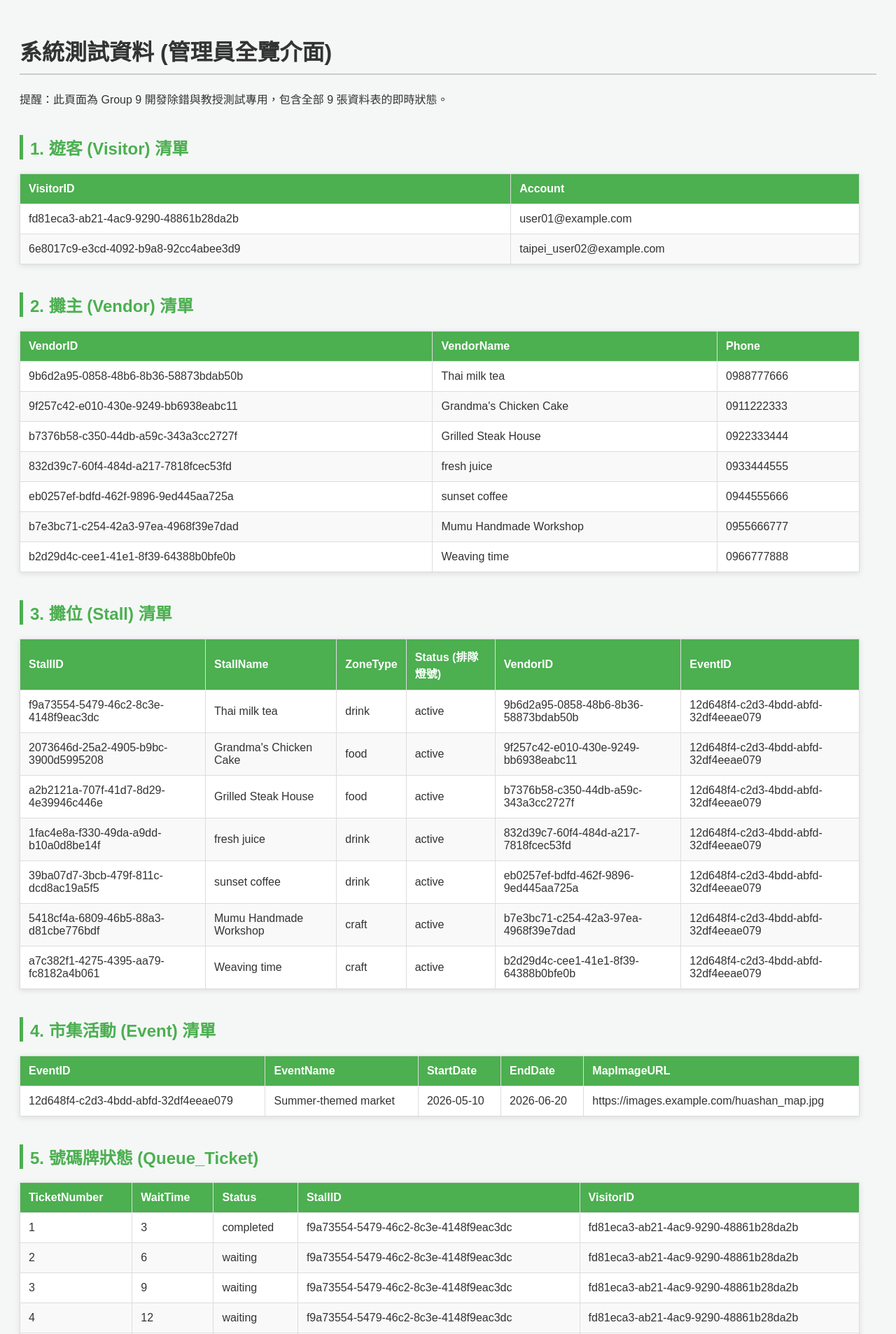
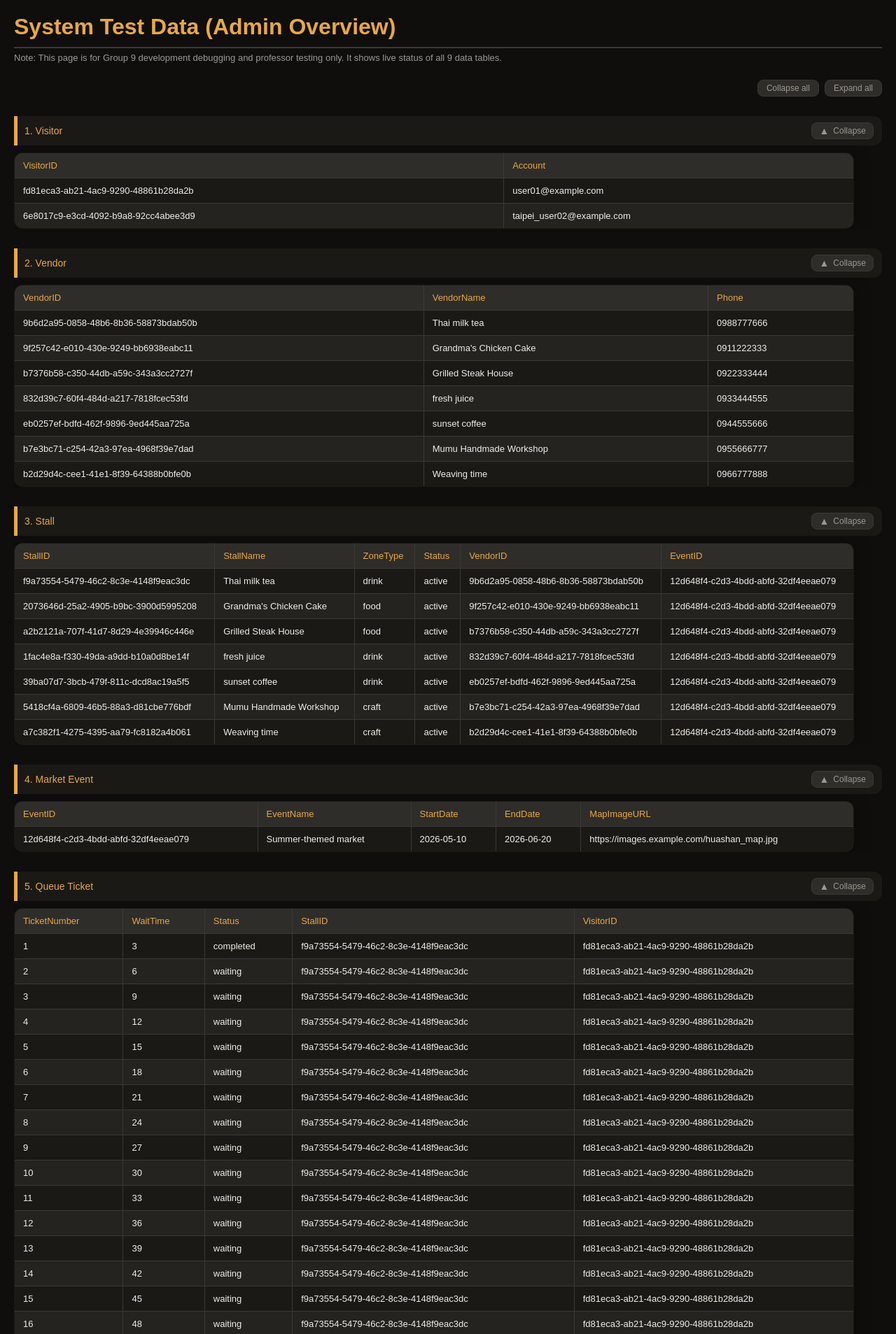
Before and after one commit to ntn101044-lang/woo-God-, a Flask app: page /admin_dashboard in a window 1280 px wide. Shown: the top 1907 px of the page at 70% size. Run offline with Flask 3, Linux system fonts and the light colour scheme.

Commit message:
manager 排版

```diff
--- a/seed.py
+++ b/seed.py
@@ -378,7 +378,7 @@ def seed_all_tables():
         db.session.commit()
 
         print("==================================================")
-        print("Successful! 全系統資料已建立！")
+        print("Successful!")
         print("==================================================")
 
 if __name__ == '__main__':
--- a/templates/admin.html
+++ b/templates/admin.html
@@ -1,116 +1,196 @@
 <!DOCTYPE html>
-<html lang="zh-TW">
+<html lang="en">
 <head>
     <meta charset="UTF-8">
     <meta name="viewport" content="width=device-width, initial-scale=1.0">
-    <title>系統測試資料 (管理員介面) | Group 9</title>
+    <title>System Test Data (Admin Overview) | Group 9</title>
     <style>
+        :root {
+            --bg:        #0f0e0c;
+            --bg2:       #1a1915;
+            --bg3:       #242320;
+            --surface:   #2e2d29;
+            --border:    #3a3935;
+            --text:      #f0ede6;
+            --text-muted:#9b9890;
+            --accent:    #e8a847;
+            --accent2:   #d4763b;
+            --green:     #4caf82;
+            --yellow:    #e8c547;
+            --red:       #e85b47;
+            --radius:    12px;
+            --radius-lg: 20px;
+            --shadow:    0 4px 24px rgba(0,0,0,0.4);
+        }
+        * { box-sizing: border-box; margin: 0; padding: 0; }
         body {
             font-family: 'Arial', sans-serif;
             padding: 20px;
-            background-color: #f4f7f6;
-            color: #333;
+            background-color: var(--bg);
+            color: var(--text);
         }
         h1 {
-            border-bottom: 2px solid #ccc;
+            color: var(--accent);
+            border-bottom: 2px solid var(--border);
             padding-bottom: 10px;
+            margin-bottom: 6px;
         }
-        h2 {
-            color: #4CAF50;
-            margin-top: 40px;
-            border-left: 5px solid #4CAF50;
-            padding-left: 10px;
+        .subtitle { color: var(--text-muted); font-size: 13px; margin-bottom: 24px; }
+
+        /* ── Collapse / Expand controls ── */
+        .collapse-all-bar {
+            display: flex;
+            justify-content: flex-end;
+            gap: 8px;
+            margin-bottom: 4px;
         }
+        .ctrl-btn {
+            font-size: 12px;
+            color: var(--text-muted);
+            background: var(--surface);
+            border: 1px solid var(--border);
+            border-radius: 8px;
+            padding: 4px 12px;
+            cursor: pointer;
+            transition: color 0.15s, background 0.15s;
+        }
+        .ctrl-btn:hover { color: var(--accent); background: var(--bg3); }
+
+        /* ── Section ── */
+        .section { margin-top: 28px; }
+        .section-header {
+            display: flex;
+            align-items: center;
+            justify-content: space-between;
+            background: var(--bg2);
+            border-left: 5px solid var(--accent);
+            border-radius: 0 var(--radius) var(--radius) 0;
+            padding: 9px 12px 9px 10px;
+            cursor: pointer;
+            user-select: none;
+            transition: background 0.15s;
+        }
+        .section-header:hover { background: var(--bg3); }
+        .section-title { color: var(--accent); font-size: 14px; font-weight: 500; }
+        .toggle-btn {
+            display: flex;
+            align-items: center;
+            gap: 6px;
+            color: var(--text-muted);
+            font-size: 12px;
+            background: var(--surface);
+            border: 1px solid var(--border);
+            border-radius: 8px;
+            padding: 3px 10px;
+            cursor: pointer;
+            transition: color 0.15s, background 0.15s;
+        }
+        .toggle-btn:hover { color: var(--accent); background: var(--bg3); }
+        .toggle-icon {
+            font-size: 14px;
+            display: inline-block;
+            transition: transform 0.25s;
+        }
+        .section-body {
+            overflow: hidden;
+            transition: max-height 0.3s ease, opacity 0.3s ease;
+            max-height: 2000px;
+            opacity: 1;
+        }
+        .section-body.collapsed { max-height: 0; opacity: 0; }
+
+        /* ── Table ── */
         table {
             border-collapse: collapse;
             width: 100%;
             max-width: 1200px;
-            margin-bottom: 20px;
-            background-color: #fff;
-            box-shadow: 0 2px 8px rgba(0,0,0,0.1);
+            margin: 10px 0 0;
+            background-color: var(--bg2);
+            border: 1px solid var(--border);
+            border-radius: var(--radius);
+            overflow: hidden;
+            box-shadow: var(--shadow);
         }
-        th, td {
-            border: 1px solid #ddd;
-            padding: 12px;
-            text-align: left;
-        }
-        th {
-            background-color: #4CAF50;
-            color: white;
-        }
-        tr:nth-child(even) { background-color: #f9f9f9; }
-        tr:hover { background-color: #f1f1f1; }
+        th, td { border: 1px solid var(--border); padding: 10px 12px; text-align: left; font-size: 13px; }
+        th { background-color: var(--surface); color: var(--accent); font-weight: 500; }
+        tr:nth-child(even) td { background-color: var(--bg3); }
+        tr:hover td { background-color: rgba(232,168,71,0.06); }
 
-        /* 攤位排隊燈號專屬樣式 */
-        .status-green { color: #2e7d32; font-weight: bold; }
-        .status-yellow { color: #f57f17; font-weight: bold; }
-        .status-red { color: #c62828; font-weight: bold; }
-
-        /* 空資料提示樣式 */
-        .empty-msg {
-            text-align: center;
-            color: #888;
-            font-style: italic;
-        }
+        .status-green  { color: var(--green);  font-weight: bold; }
+        .status-yellow { color: var(--yellow); font-weight: bold; }
+        .status-red    { color: var(--red);    font-weight: bold; }
+        .empty-msg { text-align: center; color: var(--text-muted); font-style: italic; padding: 14px; }
     </style>
 </head>
 <body>
-    <h1>系統測試資料 (管理員全覽介面)</h1>
-    <p>提醒：此頁面為 Group 9 開發除錯與教授測試專用，包含全部 9 張資料表的即時狀態。</p>
 
-    <h2>1. 遊客 (Visitor) 清單</h2>
+<h1>System Test Data (Admin Overview)</h1>
+<p class="subtitle">Note: This page is for Group 9 development debugging and professor testing only. It shows live status of all 9 data tables.</p>
+
+<div class="collapse-all-bar">
+    <button class="ctrl-btn" onclick="setAll(false)">Collapse all</button>
+    <button class="ctrl-btn" onclick="setAll(true)">Expand all</button>
+</div>
+
+<!-- ① Visitor -->
+<div class="section">
+    <div class="section-header" onclick="toggle(this)">
+        <span class="section-title">1. Visitor</span>
+        <button class="toggle-btn">
+            <span class="toggle-icon">▲</span>
+            <span class="toggle-label">Collapse</span>
+        </button>
+    </div>
+    <div class="section-body">
         <table>
-        <thead>
-            <tr>
-                <th>VisitorID</th>
-                <th>Account</th>
-            </tr>
-        </thead>
+            <thead><tr><th>VisitorID</th><th>Account</th></tr></thead>
             <tbody>
                 {% for visitor in visitors %}
-            <tr>
-                <td>{{ visitor['VisitorID'] }}</td>
-                <td>{{ visitor['Account'] }}</td>
-            </tr>
+                <tr><td>{{ visitor['VisitorID'] }}</td><td>{{ visitor['Account'] }}</td></tr>
                 {% else %}
-            <tr><td colspan="2" class="empty-msg">目前資料庫無遊客資料</td></tr>
+                <tr><td colspan="2" class="empty-msg">No visitor data found</td></tr>
                 {% endfor %}
             </tbody>
         </table>
+    </div>
+</div>
 
-    <h2>2. 攤主 (Vendor) 清單</h2>
+<!-- ② Vendor -->
+<div class="section">
+    <div class="section-header" onclick="toggle(this)">
+        <span class="section-title">2. Vendor</span>
+        <button class="toggle-btn">
+            <span class="toggle-icon">▲</span>
+            <span class="toggle-label">Collapse</span>
+        </button>
+    </div>
+    <div class="section-body">
         <table>
-        <thead>
-            <tr>
-                <th>VendorID</th>
-                <th>VendorName</th>
-                <th>Phone</th>
-            </tr>
-        </thead>
+            <thead><tr><th>VendorID</th><th>VendorName</th><th>Phone</th></tr></thead>
             <tbody>
                 {% for vendor in vendors %}
-            <tr>
-                <td>{{ vendor['VendorID'] }}</td>
-                <td>{{ vendor['VendorName'] }}</td>
-                <td>{{ vendor['Phone'] }}</td>
-            </tr>
+                <tr><td>{{ vendor['VendorID'] }}</td><td>{{ vendor['VendorName'] }}</td><td>{{ vendor['Phone'] }}</td></tr>
                 {% else %}
-            <tr><td colspan="3" class="empty-msg">目前資料庫無攤主資料</td></tr>
+                <tr><td colspan="3" class="empty-msg">No vendor data found</td></tr>
                 {% endfor %}
             </tbody>
         </table>
+    </div>
+</div>
 
-    <h2>3. 攤位 (Stall) 清單</h2>
+<!-- ③ Stall -->
+<div class="section">
+    <div class="section-header" onclick="toggle(this)">
+        <span class="section-title">3. Stall</span>
+        <button class="toggle-btn">
+            <span class="toggle-icon">▲</span>
+            <span class="toggle-label">Collapse</span>
+        </button>
+    </div>
+    <div class="section-body">
         <table>
             <thead>
-            <tr>
-                <th>StallID</th>
-                <th>StallName</th>
-                <th>ZoneType</th>
-                <th>Status (排隊燈號)</th>
-                <th>VendorID</th>
-                <th>EventID</th>
-            </tr>
+                <tr><th>StallID</th><th>StallName</th><th>ZoneType</th><th>Status</th><th>VendorID</th><th>EventID</th></tr>
             </thead>
             <tbody>
                 {% for stall in stalls %}
@@ -118,108 +198,101 @@
                     <td>{{ stall['StallID'] }}</td>
                     <td>{{ stall['StallName'] }}</td>
                     <td>{{ stall['ZoneType'] }}</td>
-                <td class="
-                    {% if stall['Status'] == 'Green' %}status-green
-                    {% elif stall['Status'] == 'Yellow' %}status-yellow
-                    {% elif stall['Status'] == 'Red' %}status-red
-                    {% endif %}">
+                    <td class="{% if stall['Status'] == 'Green' %}status-green{% elif stall['Status'] == 'Yellow' %}status-yellow{% elif stall['Status'] == 'Red' %}status-red{% endif %}">
                         {{ stall['Status'] }}
                     </td>
                     <td>{{ stall['VendorID'] }}</td>
                     <td>{{ stall['EventID'] }}</td>
                 </tr>
                 {% else %}
-            <tr><td colspan="6" class="empty-msg">目前資料庫無攤位資料</td></tr>
+                <tr><td colspan="6" class="empty-msg">No stall data found</td></tr>
                 {% endfor %}
             </tbody>
         </table>
+    </div>
+</div>
 
-    <h2>4. 市集活動 (Event) 清單</h2>
+<!-- ④ Market Event -->
+<div class="section">
+    <div class="section-header" onclick="toggle(this)">
+        <span class="section-title">4. Market Event</span>
+        <button class="toggle-btn">
+            <span class="toggle-icon">▲</span>
+            <span class="toggle-label">Collapse</span>
+        </button>
+    </div>
+    <div class="section-body">
         <table>
-        <thead>
-            <tr>
-                <th>EventID</th>
-                <th>EventName</th>
-                <th>StartDate</th>
-                <th>EndDate</th>
-                <th>MapImageURL</th>
-            </tr>
-        </thead>
+            <thead><tr><th>EventID</th><th>EventName</th><th>StartDate</th><th>EndDate</th><th>MapImageURL</th></tr></thead>
             <tbody>
                 {% for event in events %}
-            <tr>
-                <td>{{ event['EventID'] }}</td>
-                <td>{{ event['EventName'] }}</td>
-                <td>{{ event['StartDate'] }}</td>
-                <td>{{ event['EndDate'] }}</td>
-                <td>{{ event['MapImageURL'] }}</td>
-            </tr>
+                <tr><td>{{ event['EventID'] }}</td><td>{{ event['EventName'] }}</td><td>{{ event['StartDate'] }}</td><td>{{ event['EndDate'] }}</td><td>{{ event['MapImageURL'] }}</td></tr>
                 {% else %}
-            <tr><td colspan="5" class="empty-msg">目前資料庫無活動資料</td></tr>
+                <tr><td colspan="5" class="empty-msg">No event data found</td></tr>
                 {% endfor %}
             </tbody>
         </table>
+    </div>
+</div>
 
-    <h2>5. 號碼牌狀態 (Queue_Ticket)</h2>
+<!-- ⑤ Queue Ticket -->
+<div class="section">
+    <div class="section-header" onclick="toggle(this)">
+        <span class="section-title">5. Queue Ticket</span>
+        <button class="toggle-btn">
+            <span class="toggle-icon">▲</span>
+            <span class="toggle-label">Collapse</span>
+        </button>
+    </div>
+    <div class="section-body">
         <table>
-        <thead>
-            <tr>
-                <th>TicketNumber</th>
-                <th>WaitTime</th>
-                <th>Status</th>
-                <th>StallID</th>
-                <th>VisitorID</th>
-            </tr>
-        </thead>
+            <thead><tr><th>TicketNumber</th><th>WaitTime</th><th>Status</th><th>StallID</th><th>VisitorID</th></tr></thead>
             <tbody>
                 {% for ticket in tickets %}
-            <tr>
-                <td>{{ ticket['TicketNumber'] }}</td>
-                <td>{{ ticket['WaitTime'] }}</td>
-                <td>{{ ticket['Status'] }}</td>
-                <td>{{ ticket['StallID'] }}</td>
-                <td>{{ ticket['VisitorID'] }}</td>
-            </tr>
+                <tr><td>{{ ticket['TicketNumber'] }}</td><td>{{ ticket['WaitTime'] }}</td><td>{{ ticket['Status'] }}</td><td>{{ ticket['StallID'] }}</td><td>{{ ticket['VisitorID'] }}</td></tr>
                 {% else %}
-            <tr><td colspan="5" class="empty-msg">目前無人排隊</td></tr>
+                <tr><td colspan="5" class="empty-msg">No one in queue</td></tr>
                 {% endfor %}
             </tbody>
         </table>
+    </div>
+</div>
 
-    <h2>6. 系統商品總表 (Product)</h2>
+<!-- ⑥ Product -->
+<div class="section">
+    <div class="section-header" onclick="toggle(this)">
+        <span class="section-title">6. Product</span>
+        <button class="toggle-btn">
+            <span class="toggle-icon">▲</span>
+            <span class="toggle-label">Collapse</span>
+        </button>
+    </div>
+    <div class="section-body">
         <table>
-        <thead>
-            <tr>
-                <th>ProductID</th>
-                <th>ProductName</th>
-                <th>Price</th>
-            </tr>
-        </thead>
+            <thead><tr><th>ProductID</th><th>ProductName</th><th>Price</th></tr></thead>
             <tbody>
                 {% for product in products %}
-            <tr>
-                <td>{{ product['ProductID'] }}</td>
-                <td>{{ product['ProductName'] }}</td>
-                <td>${{ product['Price'] }}</td>
-            </tr>
+                <tr><td>{{ product['ProductID'] }}</td><td>{{ product['ProductName'] }}</td><td>${{ product['Price'] }}</td></tr>
                 {% else %}
-            <tr><td colspan="3" class="empty-msg">無商品資料</td></tr>
+                <tr><td colspan="3" class="empty-msg">No product data found</td></tr>
                 {% endfor %}
             </tbody>
         </table>
+    </div>
+</div>
 
-    <h2>7. 總訂單監控 (Order)</h2>
+<!-- ⑦ Order -->
+<div class="section">
+    <div class="section-header" onclick="toggle(this)">
+        <span class="section-title">7. Order</span>
+        <button class="toggle-btn">
+            <span class="toggle-icon">▲</span>
+            <span class="toggle-label">Collapse</span>
+        </button>
+    </div>
+    <div class="section-body">
         <table>
-        <thead>
-            <tr>
-                <th>OrderID</th>
-                <th>OrderTime</th>
-                <th>Status</th>
-                <th>PaymentMethod</th>
-                <th>VisitorID</th>
-                <th>StallID</th>
-            </tr>
-        </thead>
+            <thead><tr><th>OrderID</th><th>OrderTime</th><th>Status</th><th>PaymentMethod</th><th>VisitorID</th><th>StallID</th></tr></thead>
             <tbody>
                 {% for order in orders %}
                 <tr>
@@ -231,54 +304,85 @@
                     <td>{{ order['StallID'] }}</td>
                 </tr>
                 {% else %}
-            <tr><td colspan="6" class="empty-msg">尚未有訂單產生</td></tr>
+                <tr><td colspan="6" class="empty-msg">No orders yet</td></tr>
                 {% endfor %}
             </tbody>
         </table>
+    </div>
+</div>
 
-    <h2>8. 攤位販售商品關聯 (Offers)</h2>
+<!-- ⑧ Offers -->
+<div class="section">
+    <div class="section-header" onclick="toggle(this)">
+        <span class="section-title">8. Stall–Product Mapping (Offers)</span>
+        <button class="toggle-btn">
+            <span class="toggle-icon">▲</span>
+            <span class="toggle-label">Collapse</span>
+        </button>
+    </div>
+    <div class="section-body">
         <table>
-        <thead>
-            <tr>
-                <th>StallID</th>
-                <th>ProductID</th>
-            </tr>
-        </thead>
+            <thead><tr><th>StallID</th><th>ProductID</th></tr></thead>
             <tbody>
                 {% for offer in offers %}
-            <tr>
-                <td>{{ offer['StallID'] }}</td>
-                <td>{{ offer['ProductID'] }}</td>
-            </tr>
+                <tr><td>{{ offer['StallID'] }}</td><td>{{ offer['ProductID'] }}</td></tr>
                 {% else %}
-            <tr><td colspan="2" class="empty-msg">尚未設定攤位商品關聯</td></tr>
+                <tr><td colspan="2" class="empty-msg">No stall–product mapping found</td></tr>
                 {% endfor %}
             </tbody>
         </table>
+    </div>
+</div>
 
-    <h2>9. 訂單詳細品項 (Includes)</h2>
+<!-- ⑨ Includes -->
+<div class="section">
+    <div class="section-header" onclick="toggle(this)">
+        <span class="section-title">9. Order Line Items (Includes)</span>
+        <button class="toggle-btn">
+            <span class="toggle-icon">▲</span>
+            <span class="toggle-label">Collapse</span>
+        </button>
+    </div>
+    <div class="section-body">
         <table>
-        <thead>
-            <tr>
-                <th>OrderID</th>
-                <th>ProductID</th>
-                <th>Quantity</th>
-                <th>SoldPrice</th>
-            </tr>
-        </thead>
+            <thead><tr><th>OrderID</th><th>ProductID</th><th>Quantity</th><th>SoldPrice</th></tr></thead>
             <tbody>
                 {% for include in includes %}
-            <tr>
-                <td>{{ include['OrderID'] }}</td>
-                <td>{{ include['ProductID'] }}</td>
-                <td>{{ include['Quantity'] }}</td>
-                <td>${{ include['SoldPrice'] }}</td>
-            </tr>
+                <tr><td>{{ include['OrderID'] }}</td><td>{{ include['ProductID'] }}</td><td>{{ include['Quantity'] }}</td><td>${{ include['SoldPrice'] }}</td></tr>
                 {% else %}
-            <tr><td colspan="4" class="empty-msg">尚未有訂單明細</td></tr>
+                <tr><td colspan="4" class="empty-msg">No order line items found</td></tr>
                 {% endfor %}
             </tbody>
         </table>
+    </div>
+</div>
 
+<script>
+    function toggle(header) {
+        const body = header.nextElementSibling;
+        const icon = header.querySelector('.toggle-icon');
+        const label = header.querySelector('.toggle-label');
+        const collapsed = body.classList.toggle('collapsed');
+        icon.style.transform = collapsed ? 'rotate(180deg)' : 'rotate(0deg)';
+        label.textContent = collapsed ? 'Expand' : 'Collapse';
+    }
+
+    function setAll(expand) {
+        document.querySelectorAll('.section-header').forEach(h => {
+            const body = h.nextElementSibling;
+            const icon = h.querySelector('.toggle-icon');
+            const label = h.querySelector('.toggle-label');
+            if (expand) {
+                body.classList.remove('collapsed');
+                icon.style.transform = 'rotate(0deg)';
+                label.textContent = 'Collapse';
+            } else {
+                body.classList.add('collapsed');
+                icon.style.transform = 'rotate(180deg)';
+                label.textContent = 'Expand';
+            }
+        });
+    }
+</script>
 </body>
 </html>
--- a/templates/index.html
+++ b/templates/index.html
@@ -83,8 +83,8 @@
     <h1 class="hero-title">Visit<br><em>No more waiting</em></h1>
     <p class="hero-sub">Real-time queue info・map navigation・online ordering<br>make every market experience easier and more enjoyable!</p>
     <div class="hero-actions">
-      <button class="btn btn-primary btn-lg">Explore Stalls</button>
-      <button class="btn btn-secondary btn-lg">View Map</button>
+      <a href="#hotStallTrack" class="btn btn-primary btn-lg">Explore Stalls</a>
+      <a href="#mapSection" class="btn btn-secondary btn-lg">View Map<a>
     </div>
   </div>
   <div class="hero-visual">
```
Also changed, not shown: instance/market.db. Lines whose indentation alone changed are shown as unchanged.
